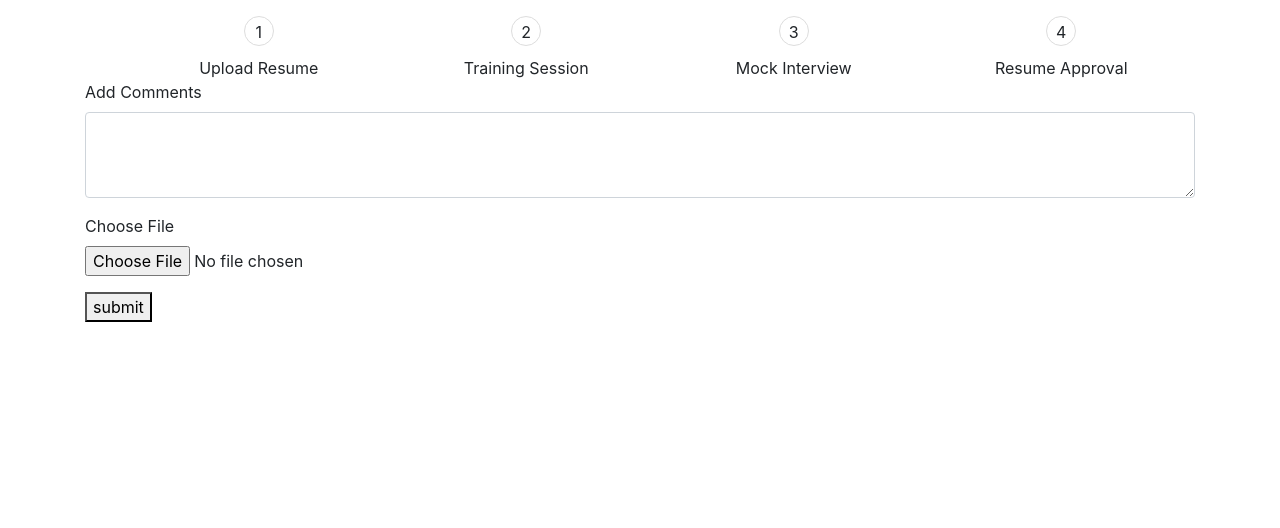
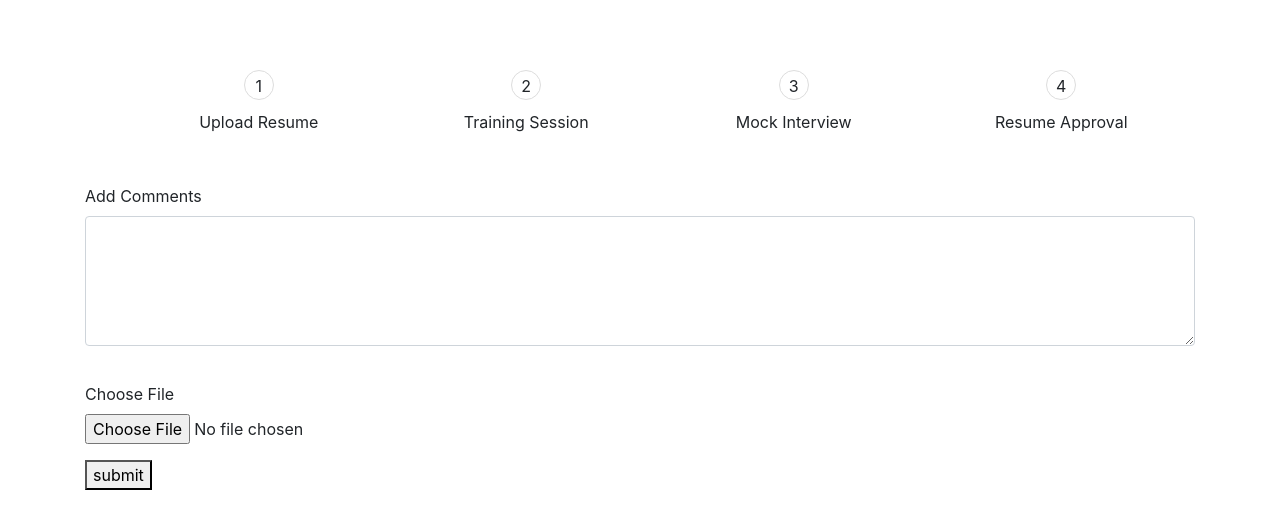
Before and after one commit to edwinomeara/inroads, an Angular app in the folder inroad-app/: page /studentPage in a window 1280 px wide. Shown: the top 528 px of the page. Built offline with nearby package versions, Linux system fonts and the light colour scheme.

Commit message:
student-page formatting fixes

```diff
--- a/inroad-app/src/app/student-page/student-page.component.css
+++ b/inroad-app/src/app/student-page/student-page.component.css
@@ -5,6 +5,7 @@
 
 .progressbar {
   counter-reset: step;
+  padding-top: 70px;
 }
 
 .progressbar li {
@@ -21,12 +22,13 @@
   width: 30px;
   height: 30px;
   line-height: 30px;
-  border: 1px solid #ddd;
+
   display: block;
   text-align: center;
   margin: 0 auto 10px auto;
   border-radius: 50%;
   background-color: white;
+  border: 1px solid #ddd;
 }
 
 .progressbar li:after {
--- a/inroad-app/src/app/student-page/student-page.component.html
+++ b/inroad-app/src/app/student-page/student-page.component.html
@@ -4,6 +4,7 @@
   <!--If the user has not completed anything-->
   <div class="container">
     <div *ngIf="isNew">
+
       <ul class="progressbar">
         <li>Upload Resume</li>
         <li>Training Session</li>
@@ -14,11 +15,12 @@
       <div>
         <div class="form-group">
           <div class="form-group">
-            <label for="exampleFormControlTextarea1">Add Comments</label>
-            <textarea class="form-control" id="exampleFormControlTextarea1" rows="3"></textarea>
+            <label for="exampleFormControlTextarea1" style="padding-top: 50px;">Add Comments</label>
+            <textarea class="form-control" id="exampleFormControlTextarea1" rows="3"
+              style="padding-top: 50px;"></textarea>
           </div>
           <div>
-            <label for="file">Choose File</label>
+            <label for="file" style="padding-top: 20px;">Choose File</label>
           </div>
           <input type="file" id="file">
         </div>
@@ -36,7 +38,7 @@
         <li>Resume Approval</li>
       </ul>
       <div>
-        <button (click)=onTraining()></button>
+        <button (click)=onTraining()>Training Complete</button>
       </div>
     </div>
 
@@ -49,9 +51,8 @@
         <li>Resume Approval</li>
       </ul>
       <div>
-        <button (click)=onMock()></button>
+        <button (click)=onMock()>Mock Interview Complete</button>
       </div>
-      <!-- <h1>Mock interview needs to be taken</h1> -->
     </div>
     <div *ngIf="interview">
       <ul class="progressbar">
@@ -61,8 +62,7 @@
         <li>Resume Approval</li>
       </ul>
       <div>
-        <button (click)="onApproval()"></button>
-        <!-- <h1>Waiting for resume approval</h1> -->
+        <button (click)="onApproval()">Resume Approved</button>
       </div>
     </div>
 
--- a/inroad-app/src/app/student-page/student-page.component.ts
+++ b/inroad-app/src/app/student-page/student-page.component.ts
@@ -30,7 +30,7 @@ export class StudentPageComponent implements OnInit {
 
   onMock() {
     this.interview = true;
-    this.resumeSubmit = false;
+    this.training = false;
   }
 
   onApproval() {
```
